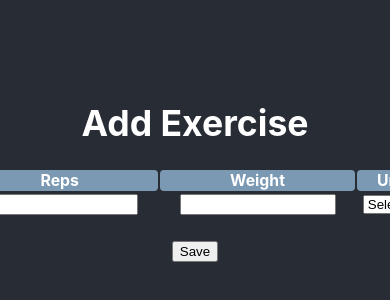
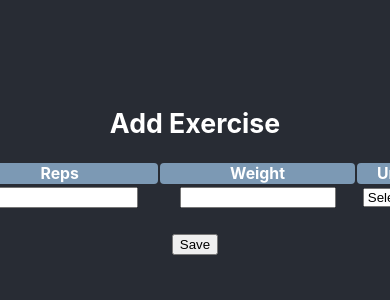
Before and after one commit to SamuelHaupt/projects, a React (Create React App) app in the folder client_view/: page /create-exercise in a window 390 px wide. Shown: the part 252-552 px from the top of the page. Built offline with nearby package versions, Linux system fonts and the light colour scheme.

Commit message:
test mobile style

```diff
--- a/client_view/src/App.css
+++ b/client_view/src/App.css
@@ -67,3 +67,10 @@ a {
 a:visited {
   color: lightgoldenrodyellow;
 }
+
+@media handheld, only screen and (max-width: 1024px)
+{
+  input {
+    max-width: 80%;
+  }
+}
--- a/client_view/src/pages/CreateExercisePage.js
+++ b/client_view/src/pages/CreateExercisePage.js
@@ -35,7 +35,7 @@ function CreateExercisePage () {
 
     return (
         <div>
-            <h1>Add Exercise</h1>
+            <h2>Add Exercise</h2>
             <table id='exercises'>
                 <thead>
                     <tr>
--- a/client_view/src/pages/EditExercisePage.js
+++ b/client_view/src/pages/EditExercisePage.js
@@ -32,7 +32,7 @@ function EditExercisePage ({ exerciseToEdit }) {
 
     return (
         <div>
-            <h1>Edit Exercise</h1>
+            <h2>Edit Exercise</h2>
             <table id='exercises'>
                 <thead>
                     <tr>
```
